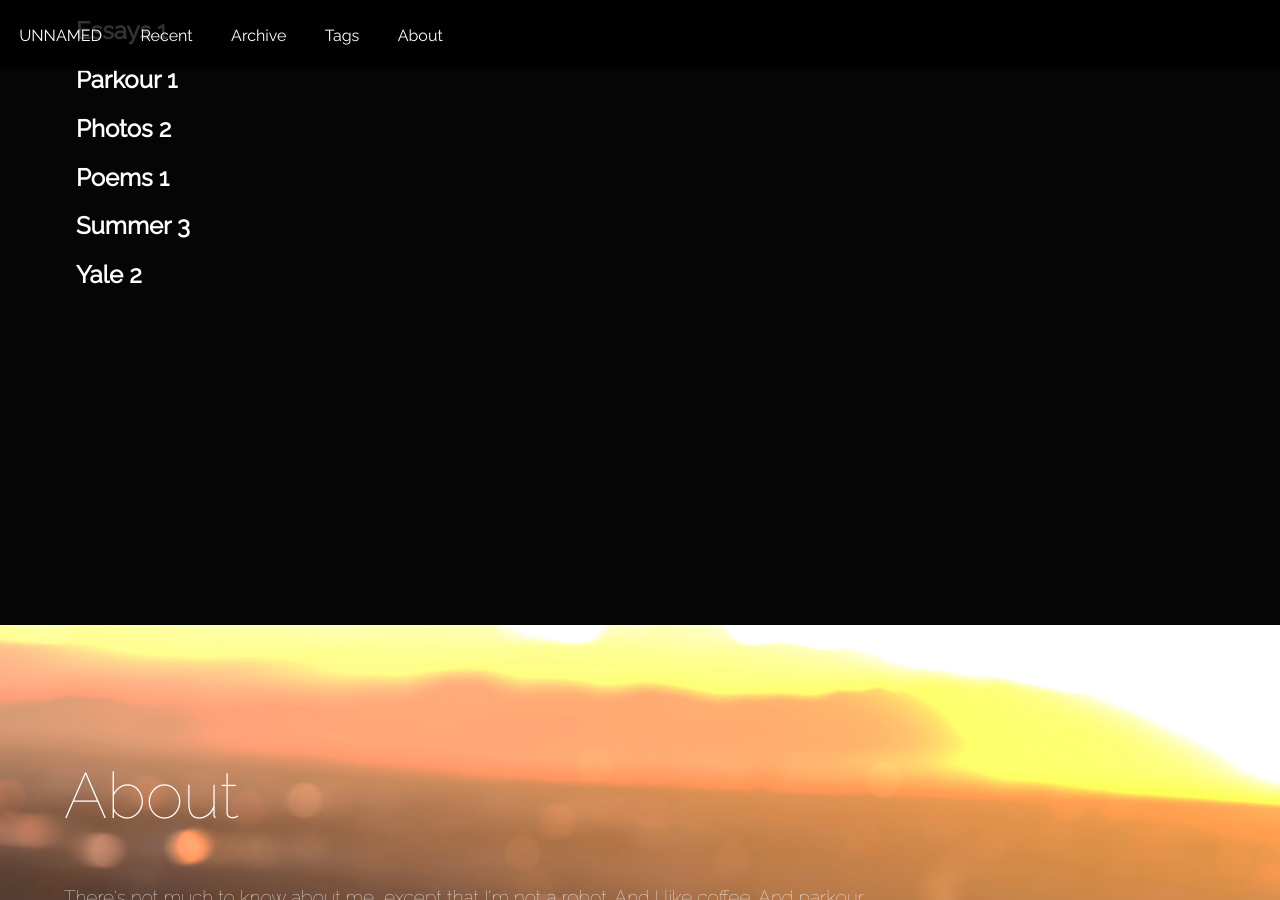
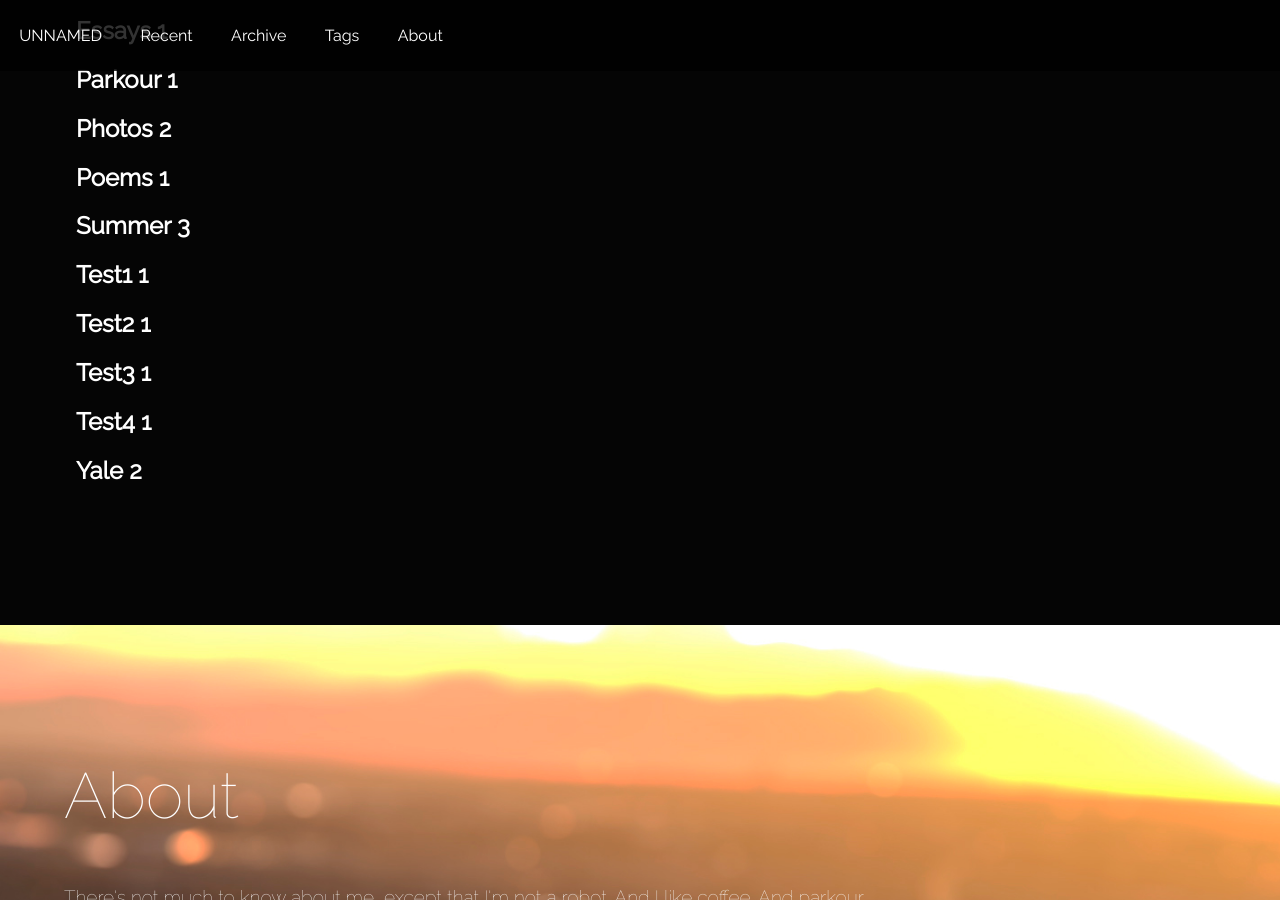
Before and after one commit to jk5228/unnamed, a Jekyll site: the page built from index.html, in a window 1280 px wide and 900 px high, scrolled down 3200 px. Built offline with Jekyll 4.4.1, drawn with Linux system fonts in a browser that asks for light colours; Markdown is read by kramdown in place of the engine named in the settings.

```diff
--- a/_posts/2014-05-02-cleaning.md
+++ b/_posts/2014-05-02-cleaning.md
@@ -2,7 +2,7 @@
 layout: post
 title: Cleaning My Room
 cover: qtip.jpg
-tags: [Essays]
+tags: [Essays, Test1, Test2, Test3, Test4]
 ---
 
 When you fall asleep accidentally, waking up the next morning is like opening an old box of junk that was at some point important enough for you to put in the closet and forget. It’s a gradual realization, a hangover, with that same tinge of regret. After I understood what had happened, I groped around blindly for my glasses, which had somehow always survived such episodes. I leaned toward the dresser to the left and saw them, folded. I imagined my mom walking in the night before, surveying the scene in mild amusement. I put them on and looked around the bed for more clues of what had happened. My phone had at some point dropped to the right side of the bed. A particularly thick issue of Time Magazine lay just beneath the sheets. I’d been reading about Edward Snowden’s escape to Russia, but matters of national security and historic breaches of privacy had no chance when faced with the enveloping tide of drowsiness.
```
